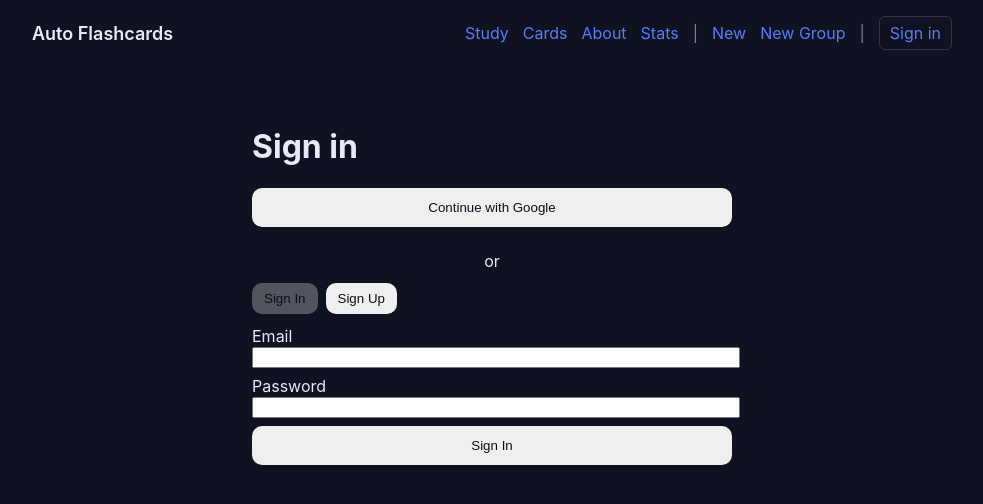
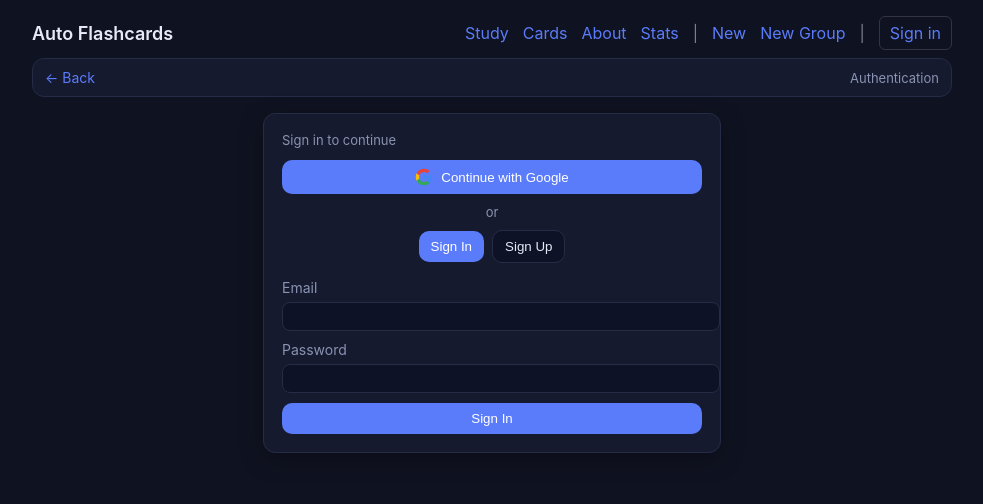
Before and after one commit to HP2706/auto_flashcards, a Next.js app in the folder website/: page /auth in a window 1280 px wide. Shown: the top 504 px of the page, without its empty margins (148-1131 px from the left). Built offline with nearby package versions, Linux system fonts and the light colour scheme.

Commit message:
fix auth look

```diff
--- a/website/src/app/auth/page.tsx
+++ b/website/src/app/auth/page.tsx
@@ -37,36 +37,72 @@
   }
 
   return (
-    <main style={{ maxWidth: 480, margin: "40px auto", padding: 16 }}>
-      <h1>Sign in</h1>
-      <button onClick={onGoogle} disabled={loading} style={{ padding: 12, width: "100%", marginBottom: 12 }}>
+    <main className="container">
+      <div className="toolbar">
+        <div className="controls">
+          <a className="link" href="/">← Back</a>
+        </div>
+        <div className="status">Authentication</div>
+      </div>
+
+      <div className="card" style={{ maxWidth: 420, margin: '0 auto' }}>
+        <div className="card-title">Sign in to continue</div>
+        <div className="actions" style={{ display: 'grid', gap: 10 }}>
+          <button
+            className="primary"
+            onClick={onGoogle}
+            disabled={loading}
+            style={{ display: 'flex', alignItems: 'center', justifyContent: 'center', gap: 8 }}
+          >
+            <svg width="18" height="18" viewBox="0 0 24 24" aria-hidden>
+              <path fill="#4285F4" d="M22.56 12.25c0-.78-.07-1.53-.2-2.25H12v4.26h5.92c-.26 1.37-1.04 2.53-2.21 3.31v2.77h3.57c2.08-1.92 3.28-4.74 3.28-8.09z"/>
+              <path fill="#34A853" d="M12 23c2.97 0 5.46-.98 7.28-2.66l-3.57-2.77c-.98.66-2.23 1.06-3.71 1.06-2.86 0-5.29-1.93-6.16-4.53H2.18v2.84C3.99 20.53 7.7 23 12 23z"/>
+              <path fill="#FBBC05" d="M5.84 14.09c-.22-.66-.35-1.36-.35-2.09s.13-1.43.35-2.09V7.07H2.18C1.43 8.55 1 10.22 1 12s.43 3.45 1.18 4.93l2.85-2.22.81-.62z"/>
+              <path fill="#EA4335" d="M12 5.38c1.62 0 3.06.56 4.21 1.64l3.15-3.15C17.45 2.09 14.97 1 12 1 7.7 1 3.99 3.47 2.18 7.07l3.66 2.84c.87-2.6 3.3-4.53 6.16-4.53z"/>
+            </svg>
             {loading ? "Redirecting…" : "Continue with Google"}
           </button>
-      <div style={{ textAlign: "center", margin: "12px 0" }}>or</div>
-      <div style={{ display: "flex", gap: 8, marginBottom: 12 }}>
-        <button onClick={() => setMode("signin")} disabled={mode === "signin"}>Sign In</button>
-        <button onClick={() => setMode("signup")} disabled={mode === "signup"}>Sign Up</button>
+          <div className="status" style={{ textAlign: 'center' }}>or</div>
+          <div className="controls" style={{ gap: 8, justifyContent: 'center' }}>
+            <button
+              onClick={() => setMode("signin")}
+              className={mode === "signin" ? "primary" : undefined}
+              style={mode === "signin" ? undefined : { background: '#0d1226', color: 'var(--text)', border: '1px solid var(--border)' }}
+            >
+              Sign In
+            </button>
+            <button
+              onClick={() => setMode("signup")}
+              className={mode === "signup" ? "primary" : undefined}
+              style={mode === "signup" ? undefined : { background: '#0d1226', color: 'var(--text)', border: '1px solid var(--border)' }}
+            >
+              Sign Up
+            </button>
           </div>
-      <form onSubmit={onSubmit}>
+        </div>
+
+        <form onSubmit={onSubmit} className="actions" style={{ marginTop: 16, display: 'grid', gap: 10 }}>
           {mode === "signup" && (
-          <div style={{ marginBottom: 8 }}>
-            <label>Display Name</label>
-            <input value={displayName} onChange={(e) => setDisplayName(e.target.value)} required style={{ width: "100%" }} />
+            <div>
+              <label className="label" style={{ display: 'block', marginBottom: 6 }}>Display Name</label>
+              <input className="search" value={displayName} onChange={(e) => setDisplayName(e.target.value)} required style={{ width: '100%' }} />
             </div>
           )}
-        <div style={{ marginBottom: 8 }}>
-          <label>Email</label>
-          <input type="email" value={email} onChange={(e) => setEmail(e.target.value)} required style={{ width: "100%" }} />
+          <div>
+            <label className="label" style={{ display: 'block', marginBottom: 6 }}>Email</label>
+            <input className="search" type="email" value={email} onChange={(e) => setEmail(e.target.value)} required style={{ width: '100%' }} />
           </div>
-        <div style={{ marginBottom: 8 }}>
-          <label>Password</label>
-          <input type="password" value={password} onChange={(e) => setPassword(e.target.value)} required style={{ width: "100%" }} />
+          <div>
+            <label className="label" style={{ display: 'block', marginBottom: 6 }}>Password</label>
+            <input className="search" type="password" value={password} onChange={(e) => setPassword(e.target.value)} required style={{ width: '100%' }} />
           </div>
-        <button type="submit" disabled={loading} style={{ padding: 12, width: "100%" }}>
+          <button type="submit" className="primary" disabled={loading} style={{ width: '100%' }}>
             {loading ? (mode === "signup" ? "Creating…" : "Signing in…") : (mode === "signup" ? "Sign Up" : "Sign In")}
           </button>
         </form>
-      {error && <p style={{ color: "crimson", marginTop: 8 }}>{error}</p>}
+
+        {error && <div className="status" style={{ color: '#ff6b6b', marginTop: 10 }}>{error}</div>}
+      </div>
     </main>
   );
 }
```
Lines whose indentation alone changed are shown as unchanged.
